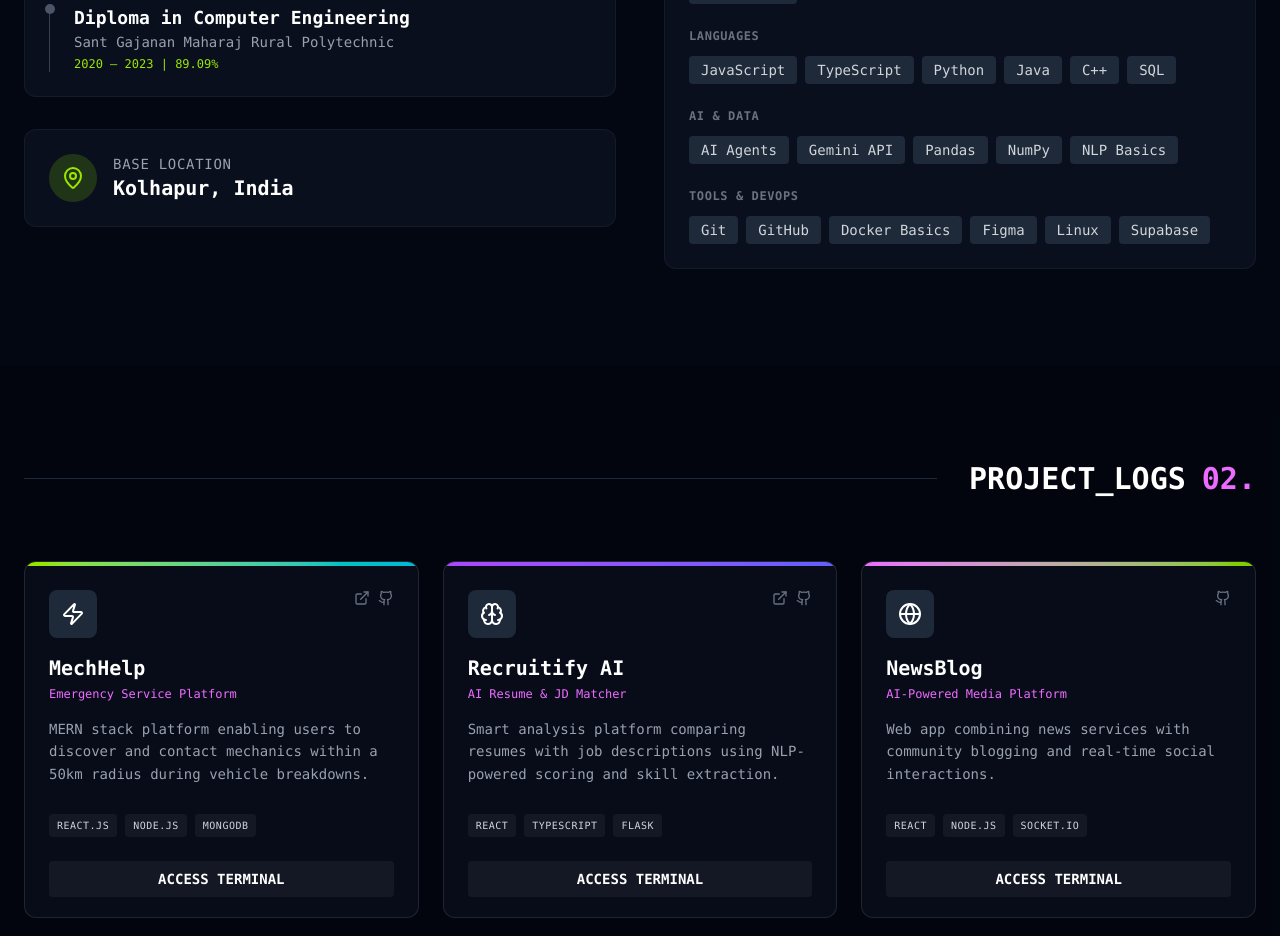
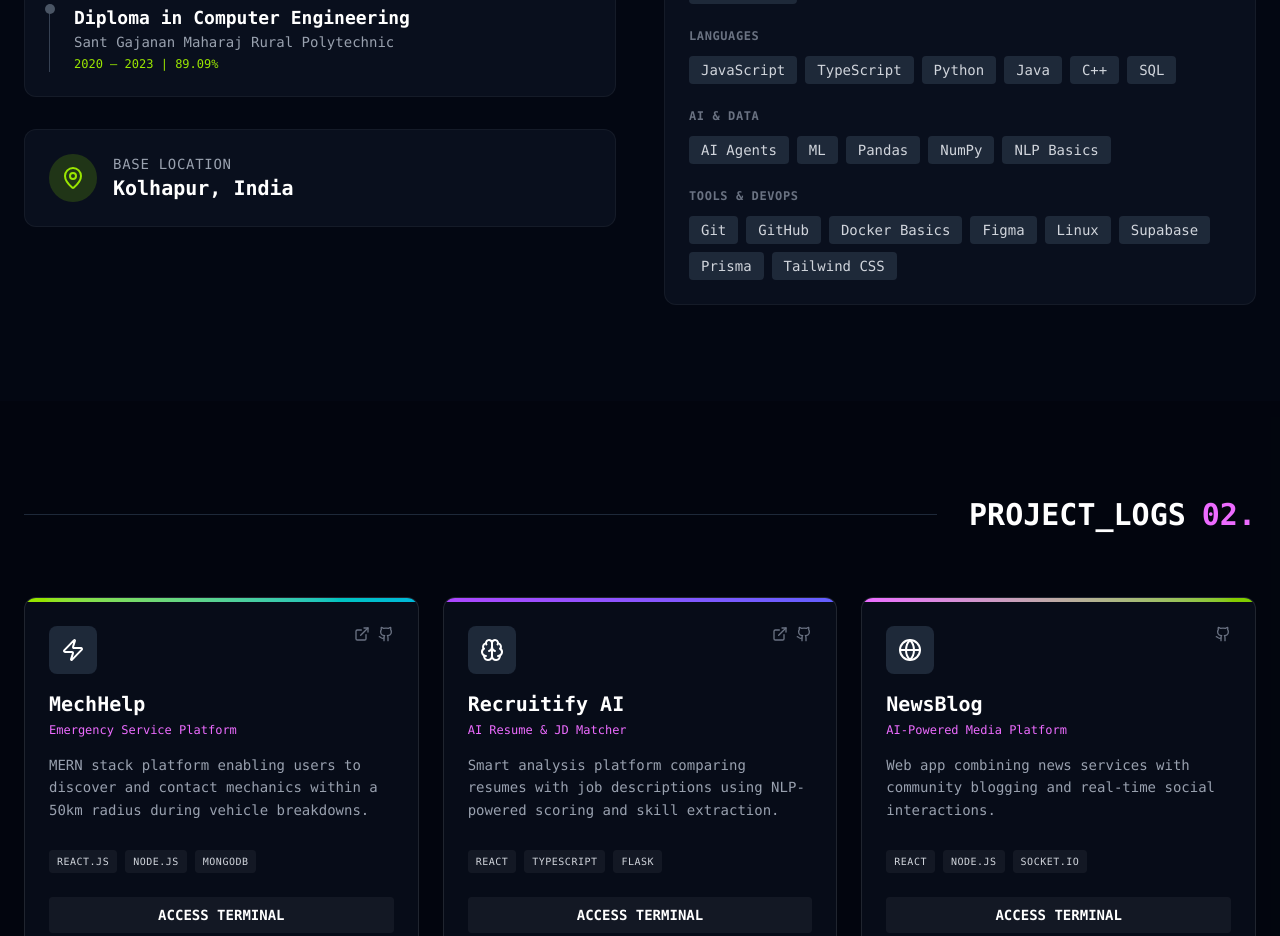
Before and after one commit to iammaaj10/Maaj_Portfolio, a React (Vite) app: page / in a window 1280 px wide. Shown: the part 1400-2336 px from the top of the page. Built offline with nearby package versions, Linux system fonts and the light colour scheme.

Commit message:
Update App.jsx

```diff
--- a/src/App.jsx
+++ b/src/App.jsx
@@ -274,8 +274,8 @@ const Portfolio = () => {
   const skills = {
     "Core Stack": ["React.js", "Next.js", "Node.js", "Express.js", "MongoDB", "PostgreSQL"],
     "Languages": ["JavaScript", "TypeScript", "Python", "Java", "C++", "SQL"],
-    "AI & Data": ["AI Agents", "Gemini API", "Pandas", "NumPy", "NLP Basics"],
-    "Tools & DevOps": ["Git", "GitHub", "Docker Basics", "Figma", "Linux", "Supabase"],
+    "AI & Data": ["AI Agents", "ML", "Pandas", "NumPy", "NLP Basics"],
+    "Tools & DevOps": ["Git", "GitHub", "Docker Basics", "Figma", "Linux", "Supabase" , "Prisma" , "Tailwind CSS"],
   };
 
   const projects = [
```
